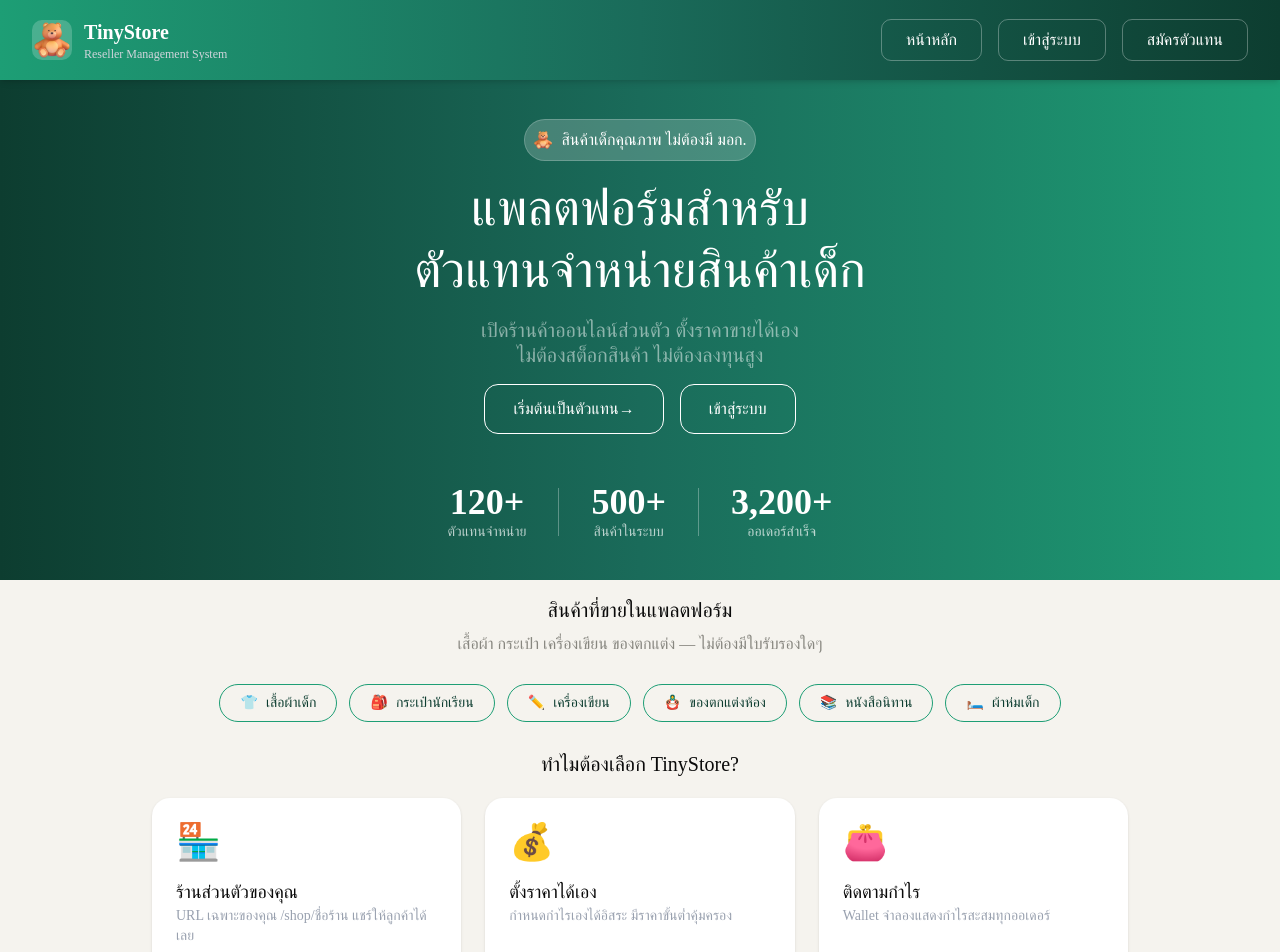
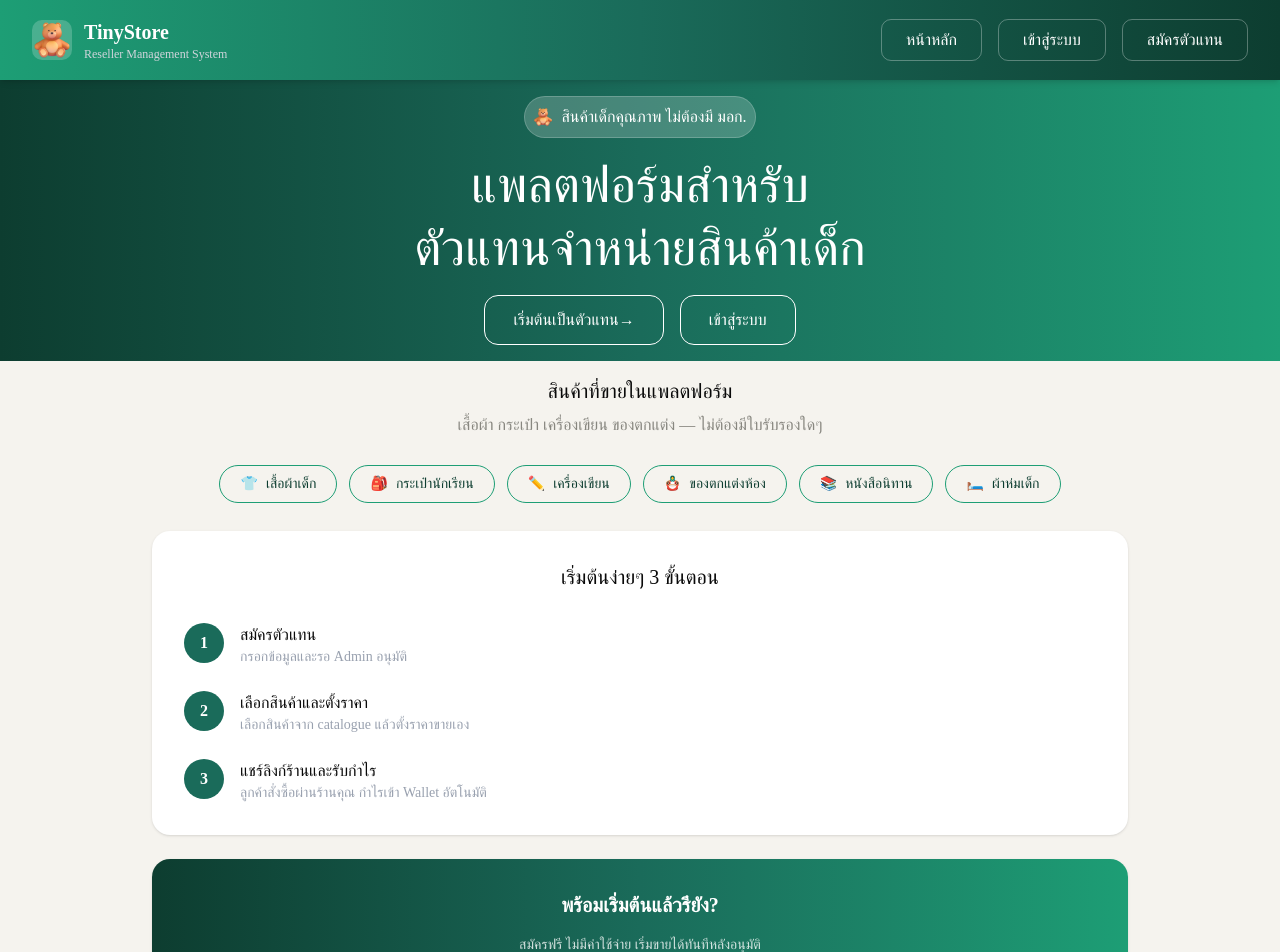
Before and after one commit to Dreamdevfull/Bootcamp, a Next.js app in the folder frontend/reseller_management_system/: page / in a window 1280 px wide. Shown: the top 952 px of the page. Built offline with nearby package versions, Linux system fonts and the light colour scheme.

Commit message:
ส่วนของ jo

```diff
--- a/frontend/reseller_management_system/src/app/page.tsx
+++ b/frontend/reseller_management_system/src/app/page.tsx
@@ -8,7 +8,7 @@
   return (
     <main className='bg-[#F5F3EE] min-h-screen flex flex-col'>
       <Header />
-      <div className='h-[500px] bg-gradient-to-r from-[#0d3d30] via-[#1a6b5a] to-[#1d9e75] flex flex-col items-center justify-center gap-4'>
+      <div className='h-full py-4 bg-gradient-to-r from-[#0d3d30] via-[#1a6b5a] to-[#1d9e75] flex flex-col items-center justify-center gap-4'>
         <div className='text-white flex items-center gap-2 w-fit border border-white/20 p-2 rounded-3xl bg-white/20'>
           <Image
             src="/bear.webp"
@@ -18,7 +18,6 @@
           />สินค้าเด็กคุณภาพ ไม่ต้องมี มอก.
         </div>
         <h1 className='text-white text-center text-[50px] leading-tight'>แพลตฟอร์มสำหรับ<br></br>ตัวแทนจำหน่ายสินค้าเด็ก</h1>
-        <p className='text-white/50 text-center text-[20px] leading-tight'>เปิดร้านค้าออนไลน์ส่วนตัว ตั้งราคาขายได้เอง<br></br> ไม่ต้องสต็อกสินค้า ไม่ต้องลงทุนสูง</p>
         <div className='flex items-center gap-4'>
           <Link href="/register"><button className='text-white border border-white px-7 py-3 rounded-xl hover:bg-white/20 transition cursor-pointer'>
             เริ่มต้นเป็นตัวแทน→
@@ -27,7 +26,7 @@
             เข้าสู่ระบบ
           </button></Link>
         </div>
-        <div className='flex items-center justify-center gap-8 mt-8'>
+        {/* <div className='flex items-center justify-center gap-8 mt-8'>
 
           <div className='text-center'>
             <p className='text-white text-4xl font-bold'>120+</p>
@@ -47,7 +46,7 @@
             <p className='text-white text-4xl font-bold'>3,200+</p>
             <p className='text-white/70 text-sm'>ออเดอร์สำเร็จ</p>
           </div>
-        </div>
+        </div> */}
       </div>
       <section className='max-w-5xl mx-auto w-full px-6 py-4 text-center'>
         <h2 className='text-xl mb-2'>สินค้าที่ขายในแพลตฟอร์ม</h2>
@@ -76,32 +75,6 @@
 
           <div className='flex items-center gap-2 border border-[#1d9e75] text-[#0d3d30] px-5 py-2 rounded-full text-sm font-medium hover:bg-[#1d9e75]/10 transition cursor-pointer'>
             <span>🛏️</span> ผ้าห่มเด็ก
-          </div>
-
-        </div>
-      </section>
-      <section className='max-w-5xl mx-auto w-full px-6 py-3'>
-        <h2 className='text-xl text-center mb-5'>
-          ทำไมต้องเลือก TinyStore?
-        </h2>
-        <div className='grid grid-cols-3 gap-6'>
-
-          <div className='bg-white rounded-2xl p-6 shadow-sm'>
-            <span className='text-4xl mb-4 block'>🏪</span>
-            <h3 className='text-lg'>ร้านส่วนตัวของคุณ</h3>
-            <p className='text-gray-400 text-sm'>URL เฉพาะของคุณ /shop/ชื่อร้าน แชร์ให้ลูกค้าได้เลย</p>
-          </div>
-
-          <div className='bg-white rounded-2xl p-6 shadow-sm'>
-            <span className='text-4xl mb-4 block'>💰</span>
-            <h3 className='text-lg'>ตั้งราคาได้เอง</h3>
-            <p className='text-gray-400 text-sm'>กำหนดกำไรเองได้อิสระ มีราคาขั้นต่ำคุ้มครอง</p>
-          </div>
-
-          <div className='bg-white rounded-2xl p-6 shadow-sm'>
-            <span className='text-4xl mb-4 block'>👛</span>
-            <h3 className='text-lg'>ติดตามกำไร</h3>
-            <p className='text-gray-400 text-sm'>Wallet จำลองแสดงกำไรสะสมทุกออเดอร์</p>
           </div>
 
         </div>
```
